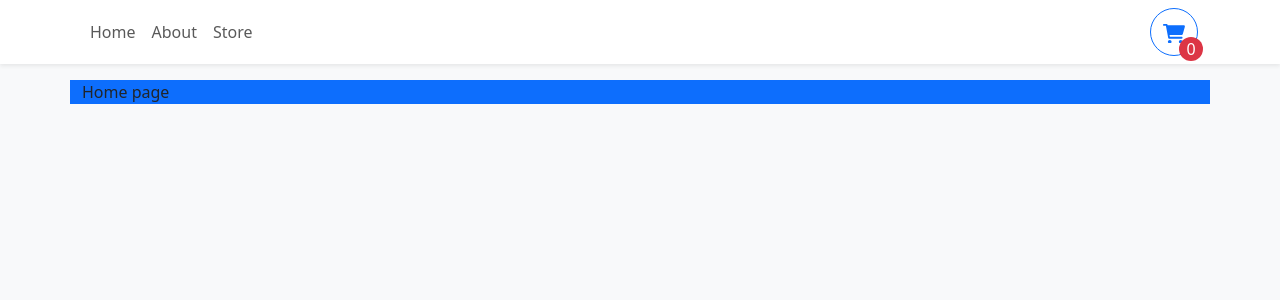
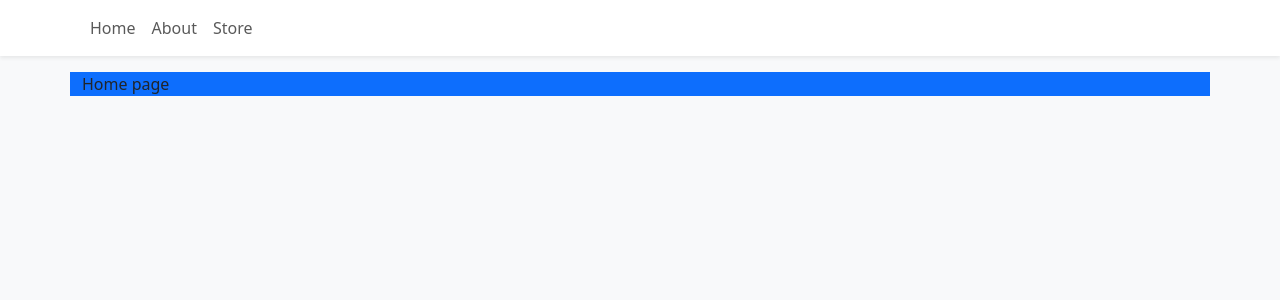
Before and after one commit to josueJURE/shopping_cart, a React (Vite) app: page / in a window 1280 px wide. Shown: the top 300 px of the page. Built offline with nearby package versions, Linux system fonts and the light colour scheme.

Commit message:
feat: Add openCart and closeCart functions to ShoppingCartContext

```diff
--- a/src/components/Navbar.tsx
+++ b/src/components/Navbar.tsx
@@ -4,7 +4,7 @@ import { Link } from "react-router-dom";
 import { useShoppingCart } from "../context/UseShoppingCart";
 
 export default function Navbar() {
-  const {allItemsInCart} = useShoppingCart()
+  const {allItemsInCart, openCart, closeCart} = useShoppingCart()
   return (
     <NavbarBs sticky="top" className="bg-white shadow-sm mb-3">
       <Container>
@@ -19,7 +19,10 @@ export default function Navbar() {
             Store
           </Nav.Link>
         </Nav>
+        {allItemsInCart() > 0 && (
             <Button
+            onClick={() => openCart()}
+
 
                 style={{ width: "3rem", height: "3rem", position: "relative" }}
                 variant="outline-primary"
@@ -50,6 +53,9 @@ export default function Navbar() {
 
                 </div>
               </Button>
+
+        )}
+
       </Container>
     </NavbarBs>
   );
```
Lines whose indentation alone changed are shown as unchanged.
